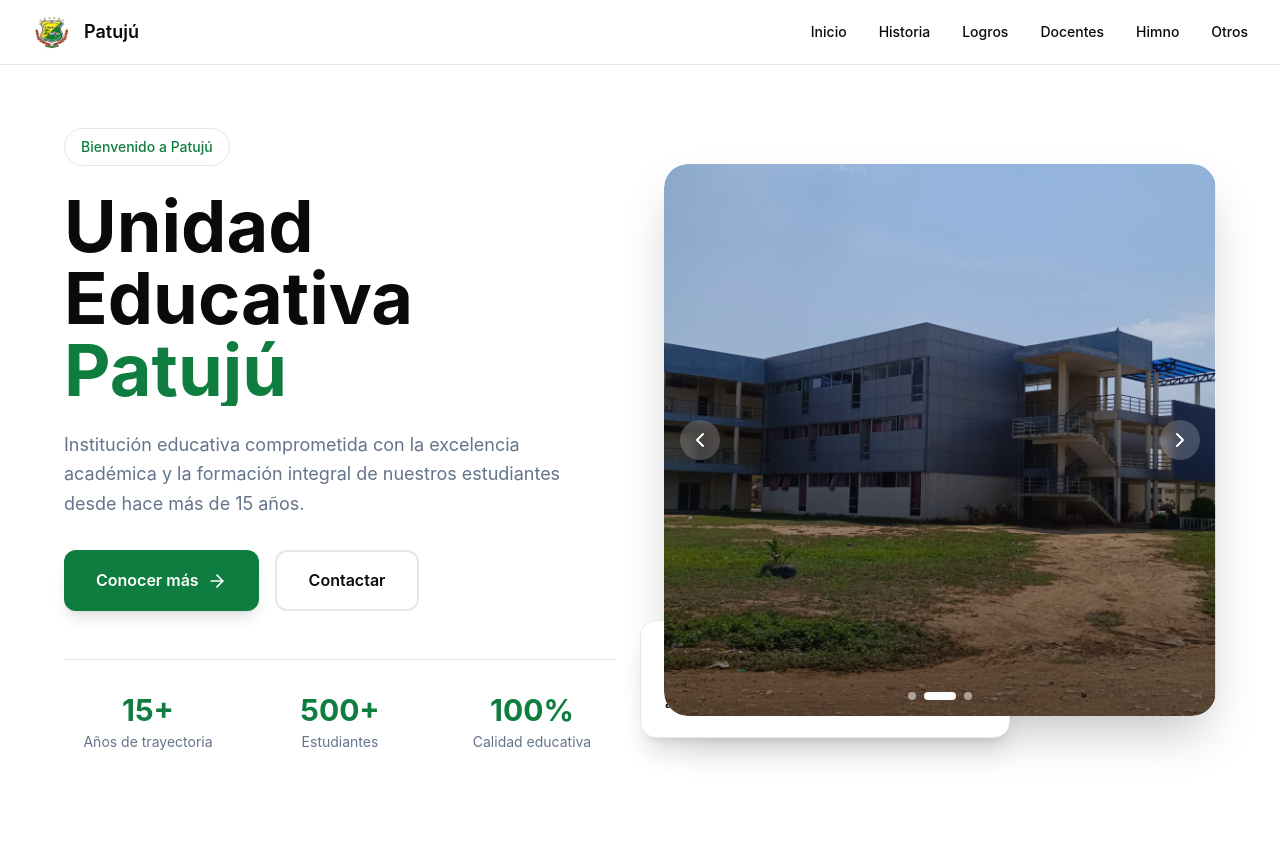
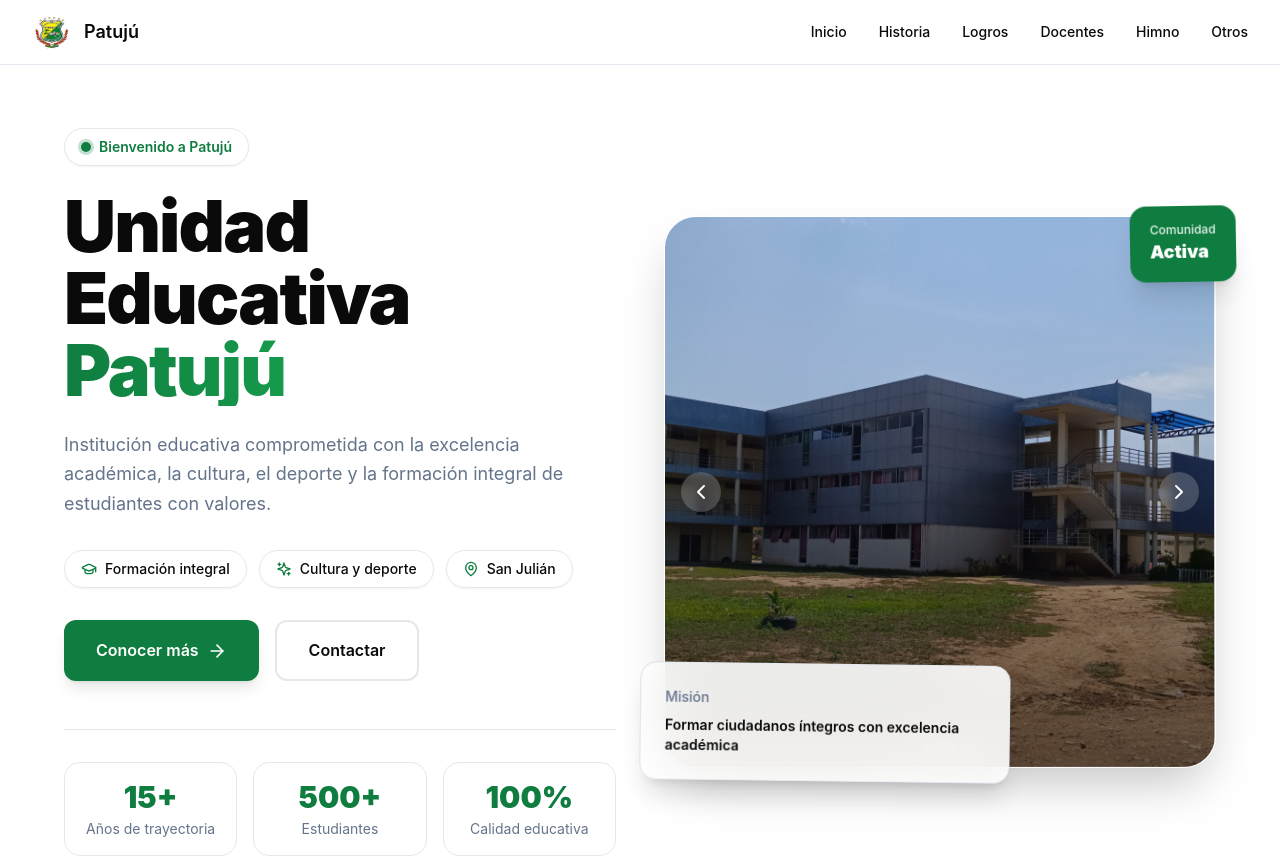
Before and after one commit to SamuelCba/Patuju-web, a Next.js app: page / in a window 1280 px wide. Shown: the top 857 px of the page. Built offline with nearby package versions, Linux system fonts and the light colour scheme.

Commit message:
Enhance school homepage hero animations

```diff
--- a/components/Hero.tsx
+++ b/components/Hero.tsx
@@ -1,24 +1,40 @@
 'use client'
 
 import { motion } from 'framer-motion'
-import Image from 'next/image'
-import { ArrowRight } from 'lucide-react'
+import { ArrowRight, ChevronDown, GraduationCap, MapPin, Sparkles } from 'lucide-react'
 import ImageCarousel from './ImageCarousel'
+
+const heroBadges = [
+  { icon: GraduationCap, label: 'Formación integral' },
+  { icon: Sparkles, label: 'Cultura y deporte' },
+  { icon: MapPin, label: 'San Julián' },
+]
+
+const stats = [
+  { label: '15+', value: 'Años de trayectoria' },
+  { label: '500+', value: 'Estudiantes' },
+  { label: '100%', value: 'Calidad educativa' },
+]
 
 export default function Hero() {
   return (
-    <section className="relative pt-32 pb-32 px-4 sm:px-6 lg:px-8 min-h-screen flex flex-col justify-center overflow-hidden">
+    <section className="relative pt-32 pb-28 px-4 sm:px-6 lg:px-8 min-h-screen flex flex-col justify-center overflow-hidden animated-grid">
       {/* Animated background elements */}
       <div className="absolute inset-0 -z-10 overflow-hidden">
         <motion.div
-          animate={{ scale: [1, 1.1, 1], opacity: [0.05, 0.1, 0.05] }}
-          transition={{ duration: 8, repeat: Infinity }}
-          className="absolute top-0 right-0 w-96 h-96 bg-accent rounded-full blur-3xl"
+          animate={{ scale: [1, 1.16, 1], opacity: [0.08, 0.16, 0.08], x: [0, -24, 0] }}
+          transition={{ duration: 9, repeat: Infinity, ease: 'easeInOut' }}
+          className="absolute -top-20 right-0 w-[28rem] h-[28rem] bg-accent rounded-full blur-3xl"
         />
         <motion.div
-          animate={{ scale: [1, 0.9, 1], opacity: [0.05, 0.08, 0.05] }}
-          transition={{ duration: 10, repeat: Infinity }}
-          className="absolute bottom-0 left-0 w-96 h-96 bg-accent-yellow rounded-full blur-3xl"
+          animate={{ scale: [1, 0.92, 1], opacity: [0.08, 0.14, 0.08], y: [0, -18, 0] }}
+          transition={{ duration: 11, repeat: Infinity, ease: 'easeInOut' }}
+          className="absolute bottom-0 -left-24 w-[30rem] h-[30rem] bg-accent-yellow rounded-full blur-3xl"
+        />
+        <motion.div
+          animate={{ rotate: [0, 360] }}
+          transition={{ duration: 28, repeat: Infinity, ease: 'linear' }}
+          className="absolute left-1/2 top-1/3 h-64 w-64 -translate-x-1/2 rounded-full border border-accent/10 border-dashed"
         />
       </div>
 
@@ -26,51 +42,79 @@
         <div className="grid md:grid-cols-2 gap-12 items-center">
           {/* Left content */}
           <motion.div
-            initial={{ opacity: 0, x: -30 }}
+            initial={{ opacity: 0, x: -34 }}
             animate={{ opacity: 1, x: 0 }}
-            transition={{ duration: 0.8 }}
+            transition={{ duration: 0.8, ease: 'easeOut' }}
           >
             <motion.div
-              initial={{ opacity: 0 }}
-              animate={{ opacity: 1 }}
-              transition={{ delay: 0.2 }}
-              className="inline-block px-4 py-2 rounded-full bg-accent/10 border border-accent/20 mb-6"
+              initial={{ opacity: 0, y: 12 }}
+              animate={{ opacity: 1, y: 0 }}
+              transition={{ delay: 0.12 }}
+              className="inline-flex items-center gap-2 px-4 py-2 rounded-full bg-accent/10 border border-accent/20 mb-6 shadow-sm"
             >
-              <p className="text-sm font-medium text-accent">Bienvenido a Patujú</p>
+              <span className="relative flex h-2.5 w-2.5">
+                <span className="absolute inline-flex h-full w-full animate-ping rounded-full bg-accent opacity-60" />
+                <span className="relative inline-flex h-2.5 w-2.5 rounded-full bg-accent" />
+              </span>
+              <p className="text-sm font-semibold text-accent">Bienvenido a Patujú</p>
             </motion.div>
 
             <motion.h1
-              initial={{ opacity: 0, y: 20 }}
+              initial={{ opacity: 0, y: 22 }}
               animate={{ opacity: 1, y: 0 }}
-              transition={{ duration: 0.6, delay: 0.1 }}
-              className="text-5xl sm:text-6xl lg:text-7xl font-bold mb-6 text-balance leading-tight"
+              transition={{ duration: 0.65, delay: 0.18 }}
+              className="text-5xl sm:text-6xl lg:text-7xl font-black mb-6 text-balance leading-[0.95] tracking-tight"
             >
               Unidad Educativa
-              <span className="block text-transparent bg-clip-text bg-gradient-to-r from-accent via-accent to-accent-yellow">
+              <span className="block text-transparent bg-clip-text bg-gradient-to-r from-accent via-accent-light to-accent-yellow bg-[length:200%_auto] animate-gradient-x">
                 Patujú
               </span>
             </motion.h1>
 
             <motion.p
-              initial={{ opacity: 0, y: 20 }}
+              initial={{ opacity: 0, y: 22 }}
               animate={{ opacity: 1, y: 0 }}
-              transition={{ duration: 0.6, delay: 0.2 }}
+              transition={{ duration: 0.65, delay: 0.26 }}
               className="text-lg text-secondary mb-8 max-w-xl leading-relaxed"
             >
-              Institución educativa comprometida con la excelencia académica y la formación integral de nuestros estudiantes desde hace más de 15 años.
+              Institución educativa comprometida con la excelencia académica, la cultura, el deporte y la formación integral de estudiantes con valores.
             </motion.p>
 
             <motion.div
               initial={{ opacity: 0, y: 20 }}
               animate={{ opacity: 1, y: 0 }}
-              transition={{ duration: 0.6, delay: 0.3 }}
+              transition={{ duration: 0.6, delay: 0.34 }}
+              className="flex flex-wrap gap-3 mb-8"
+            >
+              {heroBadges.map((badge, index) => {
+                const Icon = badge.icon
+                return (
+                  <motion.div
+                    key={badge.label}
+                    initial={{ opacity: 0, y: 12 }}
+                    animate={{ opacity: 1, y: 0 }}
+                    transition={{ delay: 0.42 + index * 0.08 }}
+                    whileHover={{ y: -3, scale: 1.03 }}
+                    className="inline-flex items-center gap-2 rounded-full border border-border/70 bg-white/60 dark:bg-surface/70 px-4 py-2 text-sm font-medium text-foreground shadow-sm backdrop-blur-md"
+                  >
+                    <Icon size={16} className="text-accent" />
+                    {badge.label}
+                  </motion.div>
+                )
+              })}
+            </motion.div>
+
+            <motion.div
+              initial={{ opacity: 0, y: 20 }}
+              animate={{ opacity: 1, y: 0 }}
+              transition={{ duration: 0.6, delay: 0.48 }}
               className="flex flex-col sm:flex-row gap-4"
             >
-              <button className="group px-8 py-4 bg-accent hover:bg-accent-light text-white rounded-xl font-semibold transition-all transform hover:scale-105 flex items-center justify-center gap-2 shadow-lg hover:shadow-xl">
+              <button className="group px-8 py-4 bg-accent hover:bg-accent-light text-white rounded-xl font-semibold transition-all transform hover:-translate-y-1 flex items-center justify-center gap-2 shadow-lg hover:shadow-xl hover:shadow-accent/25">
                 Conocer más
                 <ArrowRight size={20} className="group-hover:translate-x-1 transition-transform" />
               </button>
-              <button className="px-8 py-4 border-2 border-accent/20 hover:border-accent/40 hover:bg-accent/5 text-foreground rounded-xl font-semibold transition-all">
+              <button className="px-8 py-4 border-2 border-accent/20 hover:border-accent/50 hover:bg-accent/5 text-foreground rounded-xl font-semibold transition-all hover:-translate-y-1">
                 Contactar
               </button>
             </motion.div>
@@ -79,47 +123,72 @@
             <motion.div
               initial={{ opacity: 0, y: 20 }}
               animate={{ opacity: 1, y: 0 }}
-              transition={{ duration: 0.6, delay: 0.4 }}
-              className="grid grid-cols-3 gap-6 mt-12 pt-8 border-t border-border"
+              transition={{ duration: 0.6, delay: 0.56 }}
+              className="grid grid-cols-3 gap-4 mt-12 pt-8 border-t border-border"
             >
-              {[
-                { label: '15+', value: 'Años de trayectoria' },
-                { label: '500+', value: 'Estudiantes' },
-                { label: '100%', value: 'Calidad educativa' },
-              ].map((stat, i) => (
-                <div key={i} className="text-center">
-                  <p className="text-2xl sm:text-3xl font-bold text-accent">{stat.label}</p>
-                  <p className="text-sm text-secondary mt-1">{stat.value}</p>
-                </div>
+              {stats.map((stat, i) => (
+                <motion.div
+                  key={stat.label}
+                  whileHover={{ y: -4 }}
+                  className="rounded-2xl bg-white/45 dark:bg-surface/55 border border-border/60 p-4 text-center backdrop-blur-md"
+                >
+                  <p className="text-2xl sm:text-3xl font-black text-accent">{stat.label}</p>
+                  <p className="text-xs sm:text-sm text-secondary mt-1 leading-snug">{stat.value}</p>
+                </motion.div>
               ))}
             </motion.div>
           </motion.div>
 
           {/* Right carousel */}
           <motion.div
-            initial={{ opacity: 0, x: 30 }}
+            initial={{ opacity: 0, x: 34 }}
             animate={{ opacity: 1, x: 0 }}
-            transition={{ duration: 0.8, delay: 0.1 }}
+            transition={{ duration: 0.8, delay: 0.1, ease: 'easeOut' }}
             className="relative hidden md:block"
           >
-            <div className="relative aspect-square rounded-3xl overflow-hidden shadow-2xl">
+            <motion.div
+              animate={{ y: [0, -14, 0] }}
+              transition={{ duration: 6, repeat: Infinity, ease: 'easeInOut' }}
+              className="relative aspect-square rounded-[2rem] overflow-hidden shadow-2xl border border-white/20 dark:border-white/10"
+            >
               <ImageCarousel />
-            </div>
+              <div className="absolute inset-0 bg-gradient-to-t from-black/30 via-transparent to-white/10 pointer-events-none" />
+            </motion.div>
 
             {/* Floating card */}
             <motion.div
-              animate={{ y: [0, -10, 0] }}
-              transition={{ duration: 3, repeat: Infinity }}
-              className="absolute -bottom-6 -left-6 bg-white dark:bg-surface p-6 rounded-2xl shadow-xl border border-border"
+              animate={{ y: [0, -12, 0], rotate: [-1, 1, -1] }}
+              transition={{ duration: 3.8, repeat: Infinity, ease: 'easeInOut' }}
+              className="absolute -bottom-6 -left-6 bg-white/90 dark:bg-surface/90 p-6 rounded-2xl shadow-xl border border-border backdrop-blur-xl"
             >
               <p className="text-sm text-secondary font-medium mb-2">Misión</p>
               <p className="text-sm font-semibold text-foreground max-w-xs">
                 Formar ciudadanos íntegros con excelencia académica
               </p>
             </motion.div>
+
+            <motion.div
+              animate={{ y: [0, 10, 0], rotate: [1, -1, 1] }}
+              transition={{ duration: 4.2, repeat: Infinity, ease: 'easeInOut' }}
+              className="absolute -top-5 -right-5 bg-accent text-white px-5 py-4 rounded-2xl shadow-xl"
+            >
+              <p className="text-xs font-medium opacity-90">Comunidad</p>
+              <p className="text-lg font-black">Activa</p>
+            </motion.div>
           </motion.div>
         </div>
       </div>
+
+      <motion.div
+        initial={{ opacity: 0 }}
+        animate={{ opacity: 1 }}
+        transition={{ delay: 1 }}
+        className="absolute bottom-8 left-1/2 hidden -translate-x-1/2 md:block"
+      >
+        <motion.div animate={{ y: [0, 8, 0] }} transition={{ duration: 1.8, repeat: Infinity }}>
+          <ChevronDown className="text-accent" />
+        </motion.div>
+      </motion.div>
     </section>
   )
 }
```
